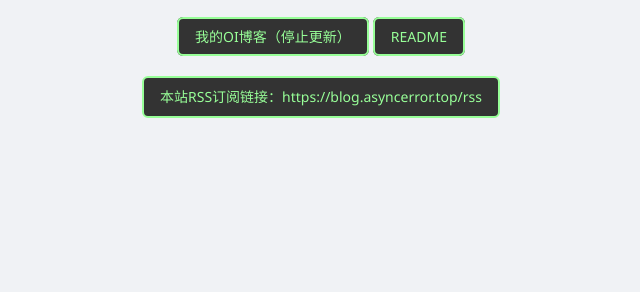
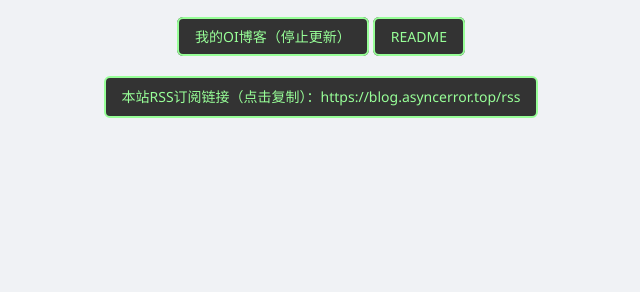
Before and after one commit to mklzc/MyBlog, a Django app: template app/templates/about.html in a window 1280 px wide. Shown: the part 834-1126 px from the top of the page, without its empty margins (331-971 px from the left). Run offline with Django 3.2, Linux system fonts and the light colour scheme; the template is opened without the code that fills it, so the values that code supplies are empty; some libraries are stand-ins or nearby versions.

Commit message:
修复已知Bug

```diff
--- a/app/templates/about.html
+++ b/app/templates/about.html
@@ -2,8 +2,6 @@
 {% block title %}About - lzc's blog{% endblock %}
 
 {% block head %}
-    <style>
-    </style>
 {% endblock %}
 
 {% block content %}
@@ -33,7 +31,7 @@
             <a href="https://github.com/mklzc/MyBlog/blob/main/README.md" class="my-btn" target="_blank">README</a>
             <br>
             <br>
-            <button class="my-btn" onclick="copyToClipBoard()">本站RSS订阅链接：https://blog.asyncerror.top/rss</button>
+            <button class="my-btn" onclick="copyToClipBoard()">本站RSS订阅链接（点击复制）：https://blog.asyncerror.top/rss</button>
             <p id="copyMessage" style="color: green;"></p>
             <script>
                 function copyToClipBoard() {
```
